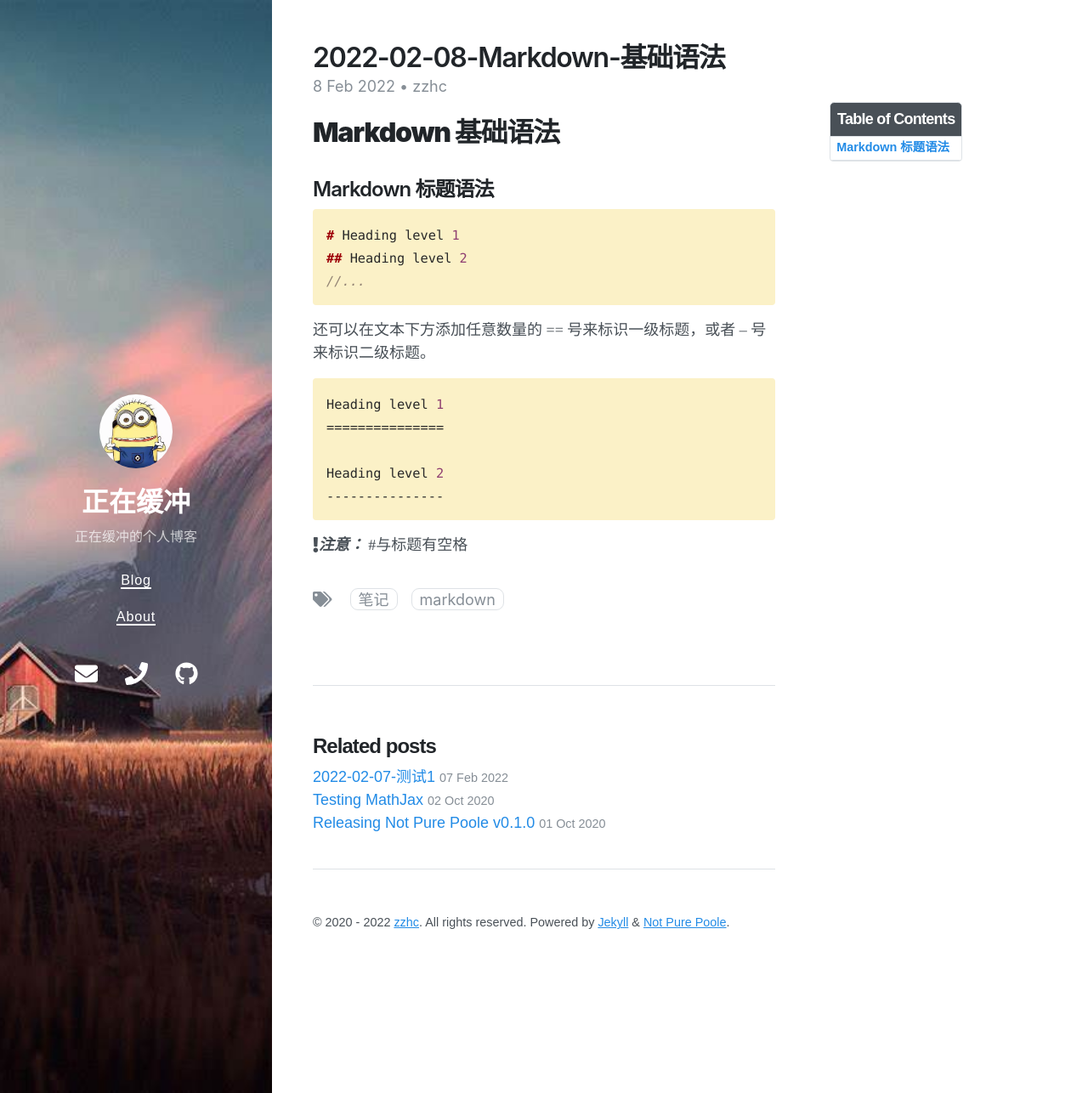
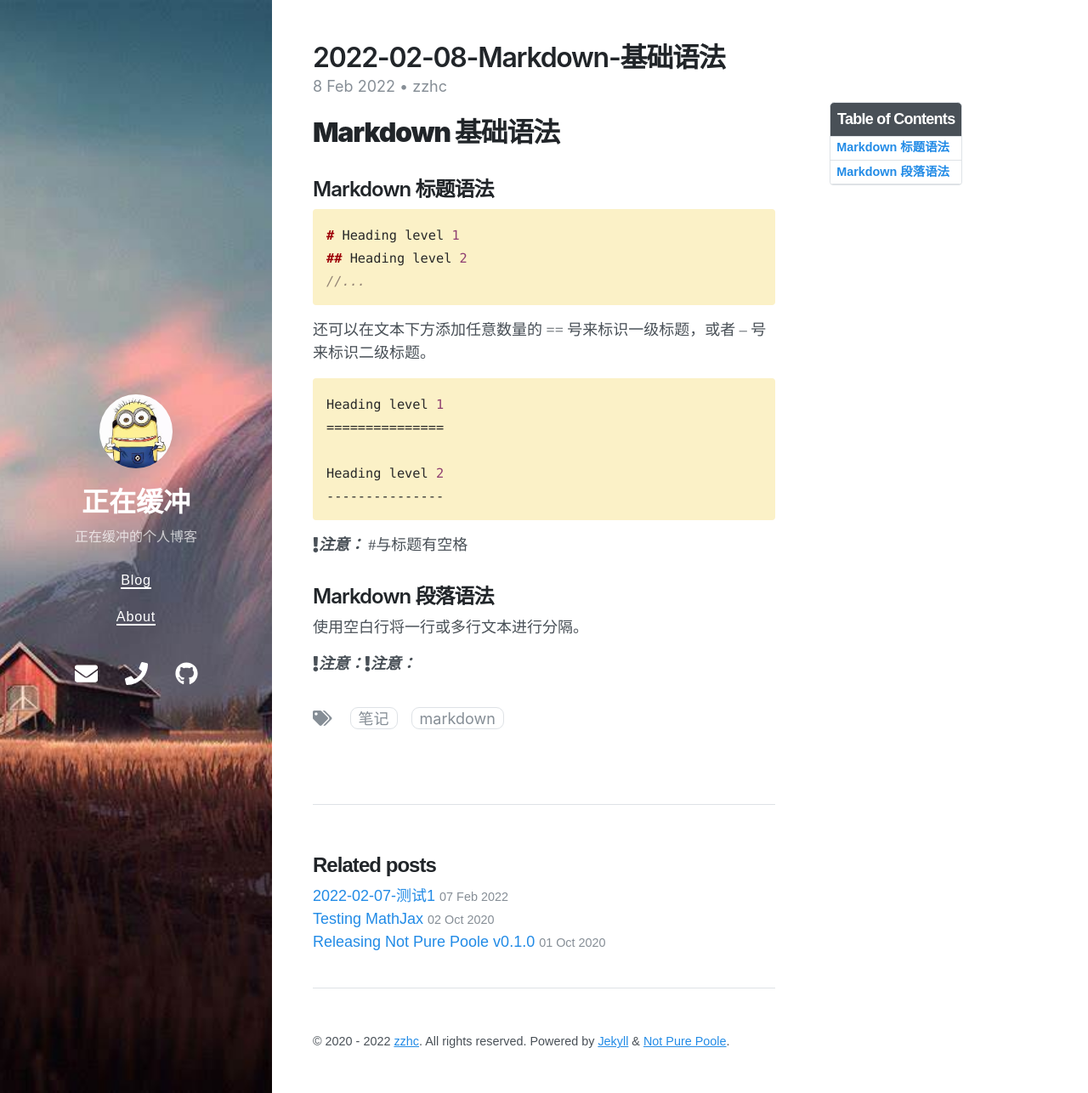
Before and after one commit to Zzhc3321/personal-blog.github.io, a Jekyll site: the page built from _posts/2022-02-08-Markdown-基础语法.md, in a window 1280 px wide and 1286 px high. Shown: the whole window at 85% size. Built offline with Jekyll 4.4.1, drawn with Linux system fonts in a browser that asks for light colours; nearby versions of some CDN libraries.

Commit message:
修改文件: _posts/2022-02-08-Markdown-基础语法.md

```diff
--- a/_posts/2022-02-08-Markdown-基础语法.md
+++ b/_posts/2022-02-08-Markdown-基础语法.md
@@ -27,3 +27,8 @@ Heading level 2
 {% endhighlight %}
 
 <i class="fas fa-exclamation"></i>***注意：*** #与标题有空格
+
+## Markdown 段落语法
+使用空白行将一行或多行文本进行分隔。
+
+<i class="fas fa-exclamation"></i>***注意：***<i class="fas fa-exclamation"></i>***注意：***
```
